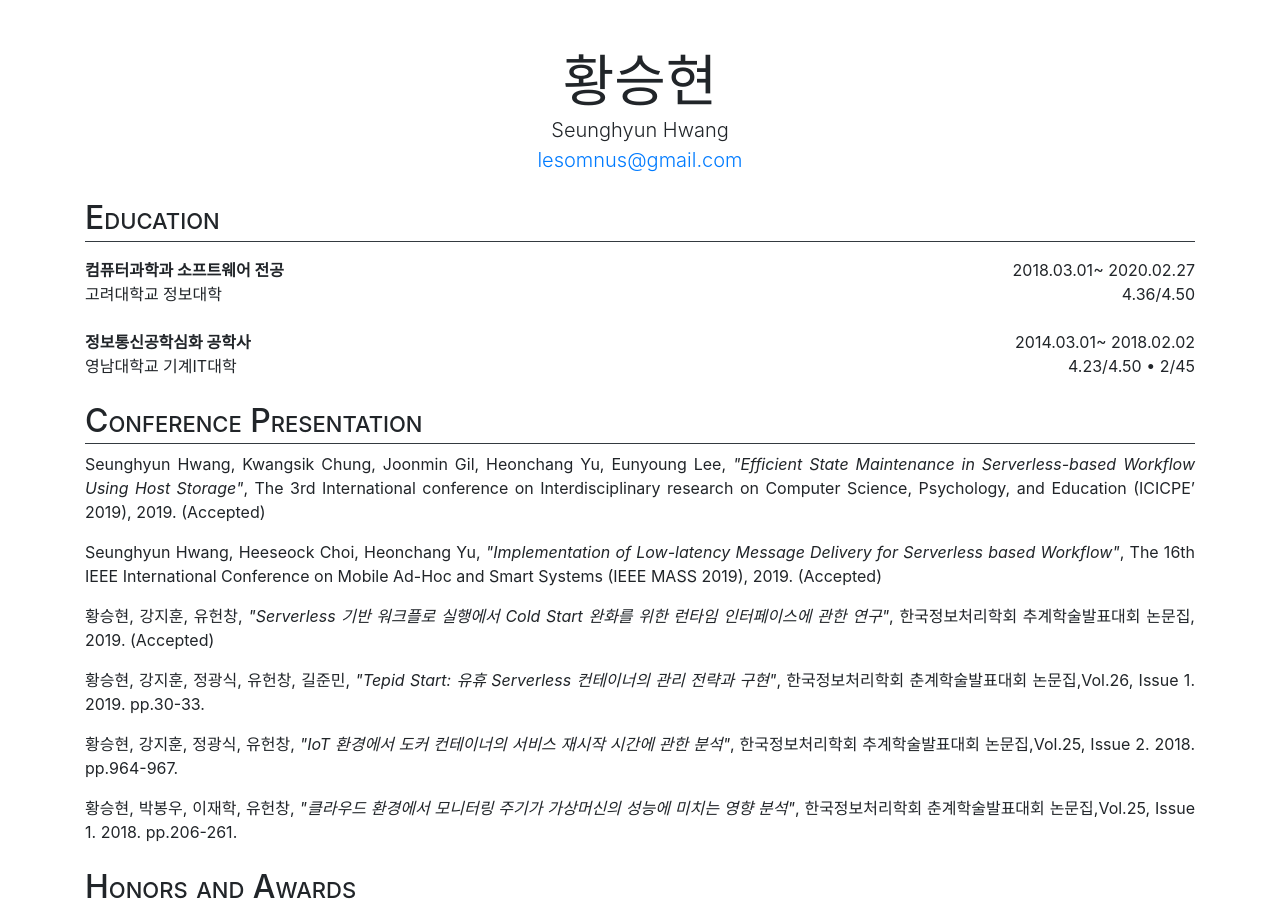
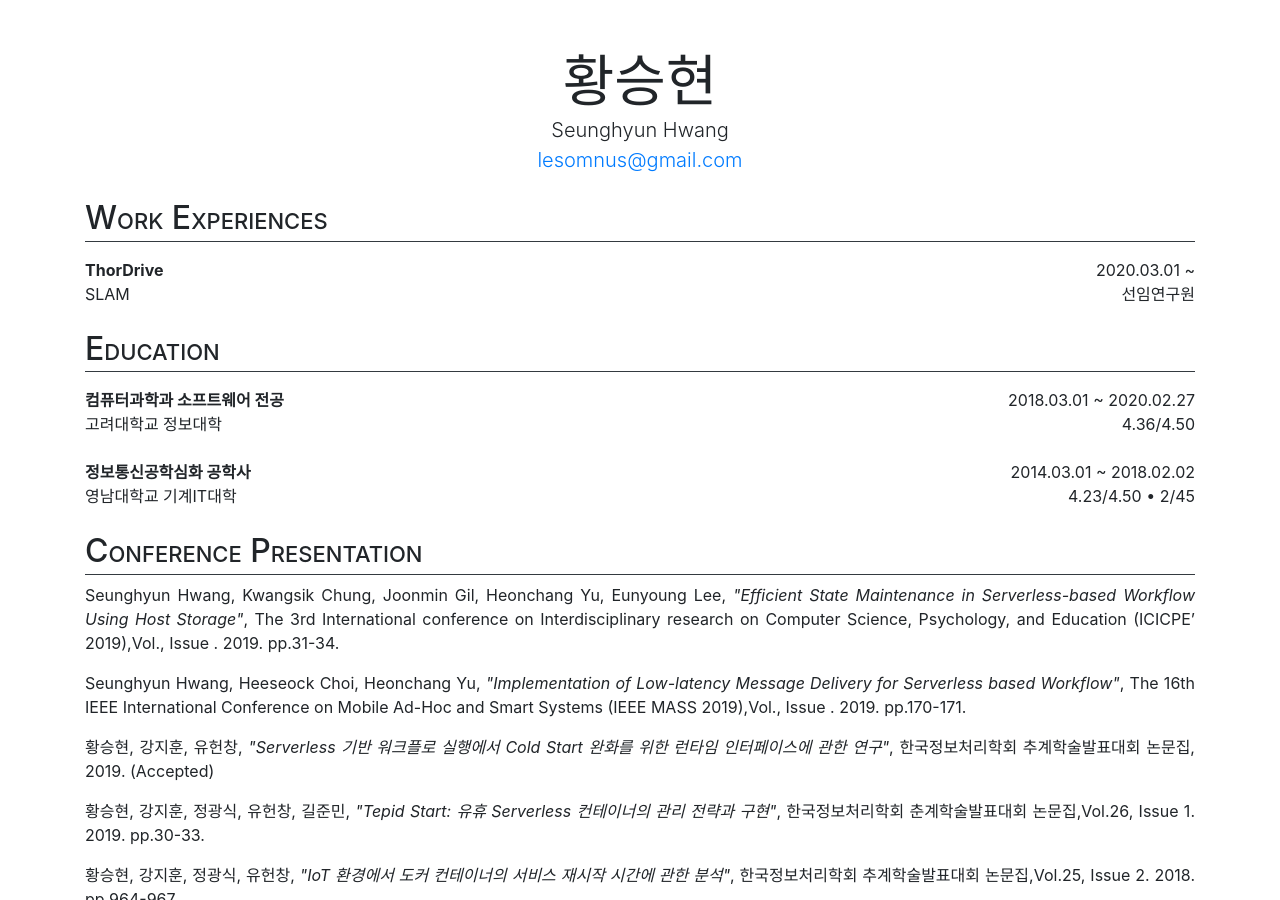
Before and after one commit to lesomnus/lesomnus.github.io-v1, a Jekyll site: the page built from index.html, in a window 1280 px wide and 900 px high. Built offline with Jekyll 4.4.1, drawn with Linux system fonts in a browser that asks for light colours; nearby versions of some CDN libraries.

Commit message:
add work exp. fix spacing.

```diff
--- a/_data/cv/pub.yaml
+++ b/_data/cv/pub.yaml
@@ -2,10 +2,12 @@
   authors: [Seunghyun Hwang, Kwangsik Chung, Joonmin Gil, Heonchang Yu, Eunyoung Lee]
   publisher: The 3rd International conference on Interdisciplinary research on Computer Science, Psychology, and Education (ICICPE’ 2019)
   year: 2019
+  pages: [31, 34]
 - title: Implementation of Low-latency Message Delivery for Serverless based Workflow
   authors: [Seunghyun Hwang, Heeseock Choi, Heonchang Yu]
   publisher: The 16th IEEE International Conference on Mobile Ad-Hoc and Smart Systems (IEEE MASS 2019)
   year: 2019
+  pages: [170, 171]
 - title: Serverless 기반 워크플로 실행에서 Cold Start 완화를 위한 런타임 인터페이스에 관한 연구
   authors: [황승현, 강지훈, 유헌창]
   publisher: 한국정보처리학회 추계학술발표대회 논문집
--- a/index.html
+++ b/index.html
@@ -12,13 +12,29 @@
     </section>
 
     <section>
+        <h2>Work Experiences</h2>
+        <ul class="dl-table">
+            <li>
+                <dl>
+                    <dt>ThorDrive</dt>
+                    <dd>
+                        <time datetime="2020-03-01">2020.03.01</time> ~
+                    </dd>
+                    <dd>SLAM</dd>
+                    <dd>선임연구원</dd>
+                </dl>
+            </li>
+        </ul>
+    </section>
+
+    <section>
         <h2>Education</h2>
         <ul class="dl-table">
             <li>
                 <dl>
                     <dt>컴퓨터과학과 소프트웨어 전공</dt>
                     <dd>
-                        <time datetime="2018-03-01">2018.03.01</time>~
+                        <time datetime="2018-03-01">2018.03.01</time> ~
                         <time datetime="2020-02-27">2020.02.27</time>
                     </dd>
                     <dd>고려대학교 정보대학</dd>
@@ -29,7 +45,7 @@
                 <dl>
                     <dt>정보통신공학심화 공학사</dt>
                     <dd>
-                        <time datetime="2014-03-01">2014.03.01</time>~
+                        <time datetime="2014-03-01">2014.03.01</time> ~
                         <time datetime="2018-02-02">2018.02.02</time>
                     </dd>
                     <dd>영남대학교 기계IT대학</dd>
@@ -77,7 +93,7 @@
                 <dl>
                     <dt>학업성적우수 장학금</dt>
                     <dd>
-                        <time datetime="2014">2014</time>~
+                        <time datetime="2014">2014</time> ~
                         <time datetime="2017">2017</time>
                     </dd>
                     <dd>영남대학교</dd>
@@ -87,7 +103,7 @@
                 <dl>
                     <dt>SL서봉재단 학업보조 장학금</dt>
                     <dd>
-                        <time datetime="2016">2016</time>~
+                        <time datetime="2016">2016</time> ~
                         <time datetime="2017">2017</time>
                     </dd>
                     <dd>SL서봉재단</dd>
@@ -168,12 +184,14 @@
             <h6>{{ year }}</h6>
 
             {%- comment -%}
-            <!-- iterate experiences -->{%- endcomment -%}
+            <!-- iterate experiences -->
+            {%- endcomment -%}
             {%- for exp in exps -%}
             {%- assign y = exp.date | date: "%Y"  -%}
 
             {%- comment -%}
-            <!-- check if different post of year -->{%- endcomment -%}
+            <!-- check if different post of year -->
+            {%- endcomment -%}
             {%- if year == y -%}
             {%- assign isNewYear = false -%}
             {%- else -%}
@@ -182,7 +200,8 @@
             {%- endif -%}
 
             {%- comment -%}
-            <!-- start new list with new year -->{%- endcomment -%}
+            <!-- start new list with new year -->
+            {%- endcomment -%}
             {%- if isNewYear -%}
         </section>
         <section>
```
